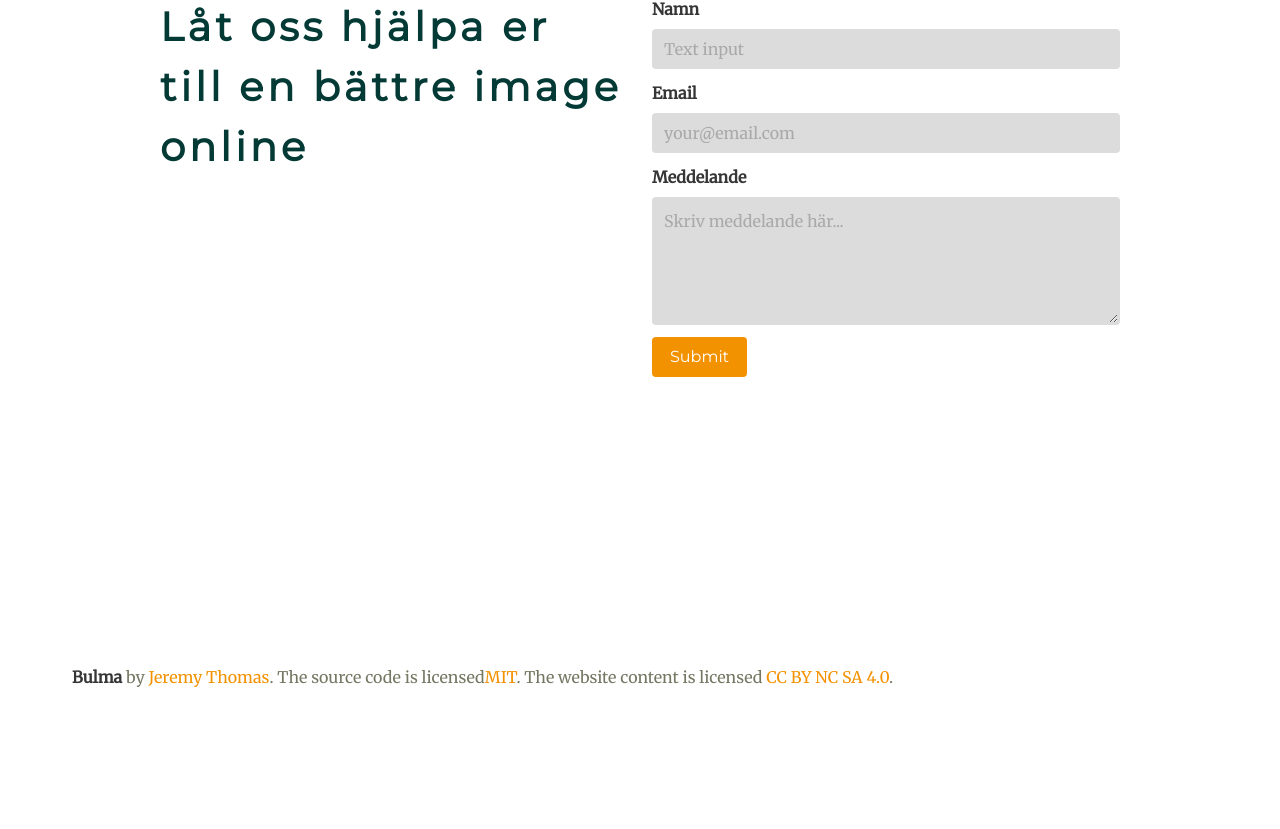
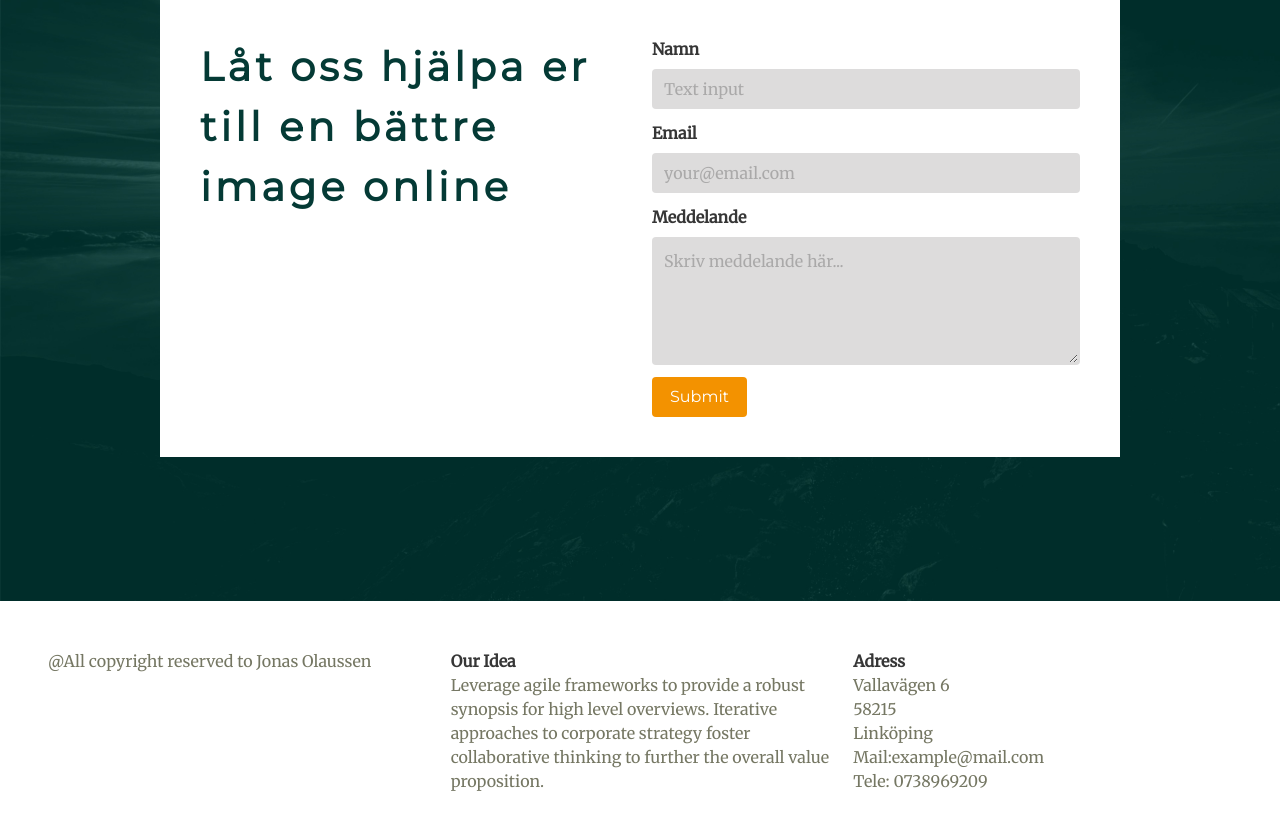
Before and after one commit to codebyjonas/digitalframgang.com, a React (Create React App) app: page / in a window 1280 px wide. Shown: the part 3298-4127 px from the top of the page. Built offline with nearby package versions, Linux system fonts and the light colour scheme.

Commit message:
added white background to contact and added footer ex info

```diff
--- a/src/App.scss
+++ b/src/App.scss
@@ -48,6 +48,7 @@ $footer-padding: 12rem;
 //importing other style files
 @import './style/hero';
 @import './style/services';
+@import './style/contact';
 
 // Setting font
 .title,
@@ -110,3 +111,11 @@ $footer-padding: 12rem;
     color: white;
     letter-spacing: 5px;
 }
+.has-white-background{
+    background-color: white;
+}
+.has-img-background {
+    background-image: url('./assets/hero-image.jpg');
+    background-size: cover;
+
+}
--- a/src/components/Contact.js
+++ b/src/components/Contact.js
@@ -43,8 +43,8 @@ class Contact extends React.Component {
 
     render () {
         return(
-            <section className='section is-medium'>
-                <div className='container'>
+            <section className='section is-medium has-img-background'>
+                <div id='contact-container' className='container has-white-background'>
                     <div className='columns'>
 
                         <div className='column'>
@@ -89,7 +89,7 @@ class Contact extends React.Component {
                                 </div>
                             </div>
 
-                            <div className='field'>
+                            <div className='field has-text-centered'>
                                 <div className='control'>
                                     <button className='button is-link' onClick={this.sendForm}>Submit</button>
                                 </div>
--- a/src/components/Footer.js
+++ b/src/components/Footer.js
@@ -1,19 +1,26 @@
 import React from 'react'
 
 const Footer = () => (
-    <footer className='section is-medium'>
+    <footer className='section is-small'>
         <div className='content has-text-centered'>
-            <p>
-                <strong>Bulma</strong> by{' '}
-                <a href='https://jgthms.com'>Jeremy Thomas</a>. The source code
-                is licensed
-                <a href='http://opensource.org/licenses/mit-license.php'>MIT</a>
-                . The website content is licensed{' '}
-                <a href='http://creativecommons.org/licenses/by-nc-sa/4.0/'>
-                    CC BY NC SA 4.0
-                </a>
-                .
-            </p>
+            <div className='columns'>
+                <div className='column'>
+                    <p>@All copyright reserved to Jonas Olaussen</p>
+                </div>
+                <div className='column has-text-left'>
+                    <strong>Our Idea</strong>
+                    <p>Leverage agile frameworks to provide a robust synopsis for high level overviews. Iterative approaches to corporate strategy foster collaborative thinking to further the overall value proposition. </p>
+                </div>
+                <div className='column'>
+                    <strong>Adress</strong>
+                    <p >Vallavägen 6</p>
+                    <p>58215</p>
+                    <p>Linköping</p>
+                    <p>Mail:example@mail.com</p>
+                    <p>Tele: 0738969209</p>
+                </div>
+
+            </div>
         </div>
     </footer>
 )
--- /dev/null
+++ b/src/style/contact.scss
@@ -0,0 +1,3 @@
+#contact-container {
+    padding: 2.5rem;
+}
```
